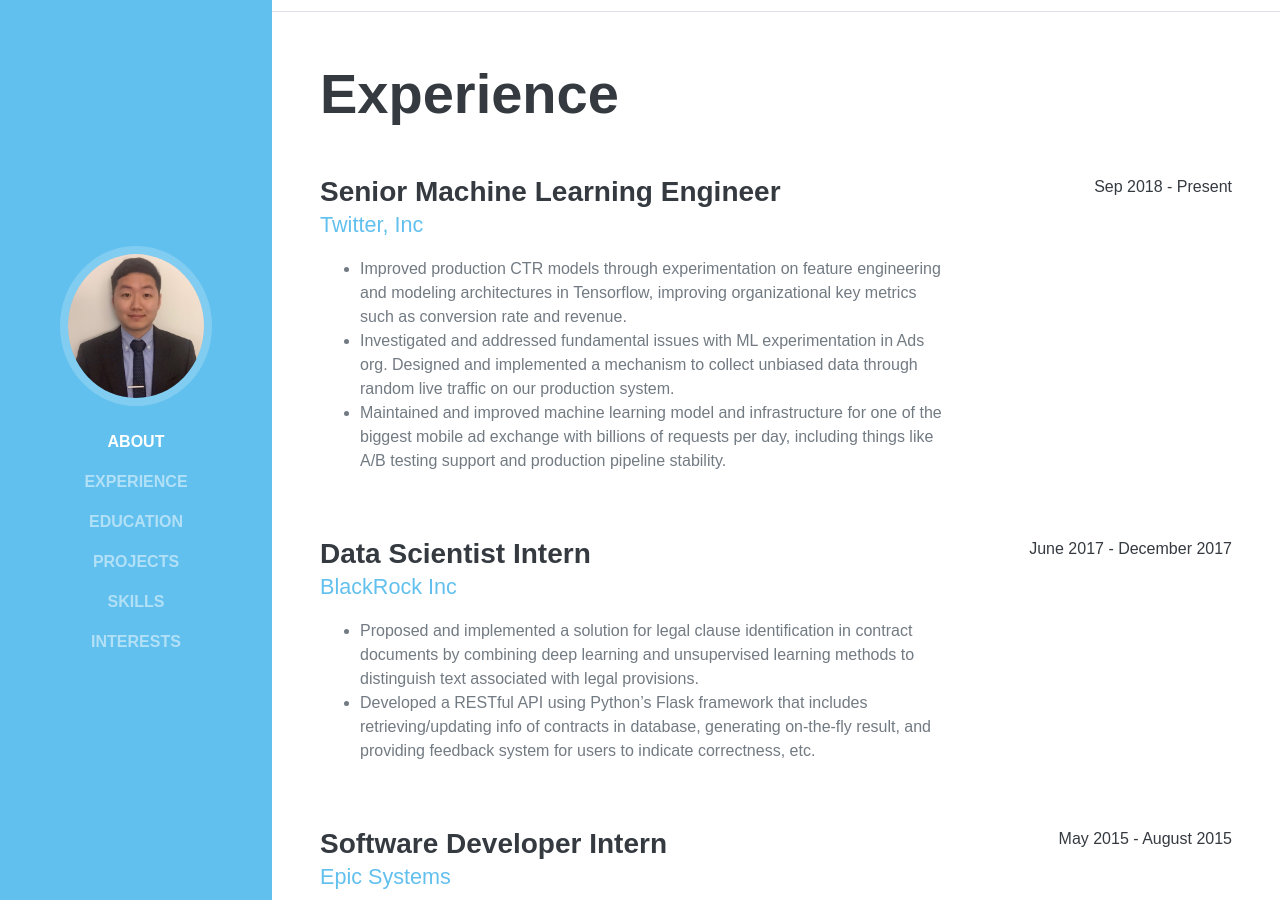
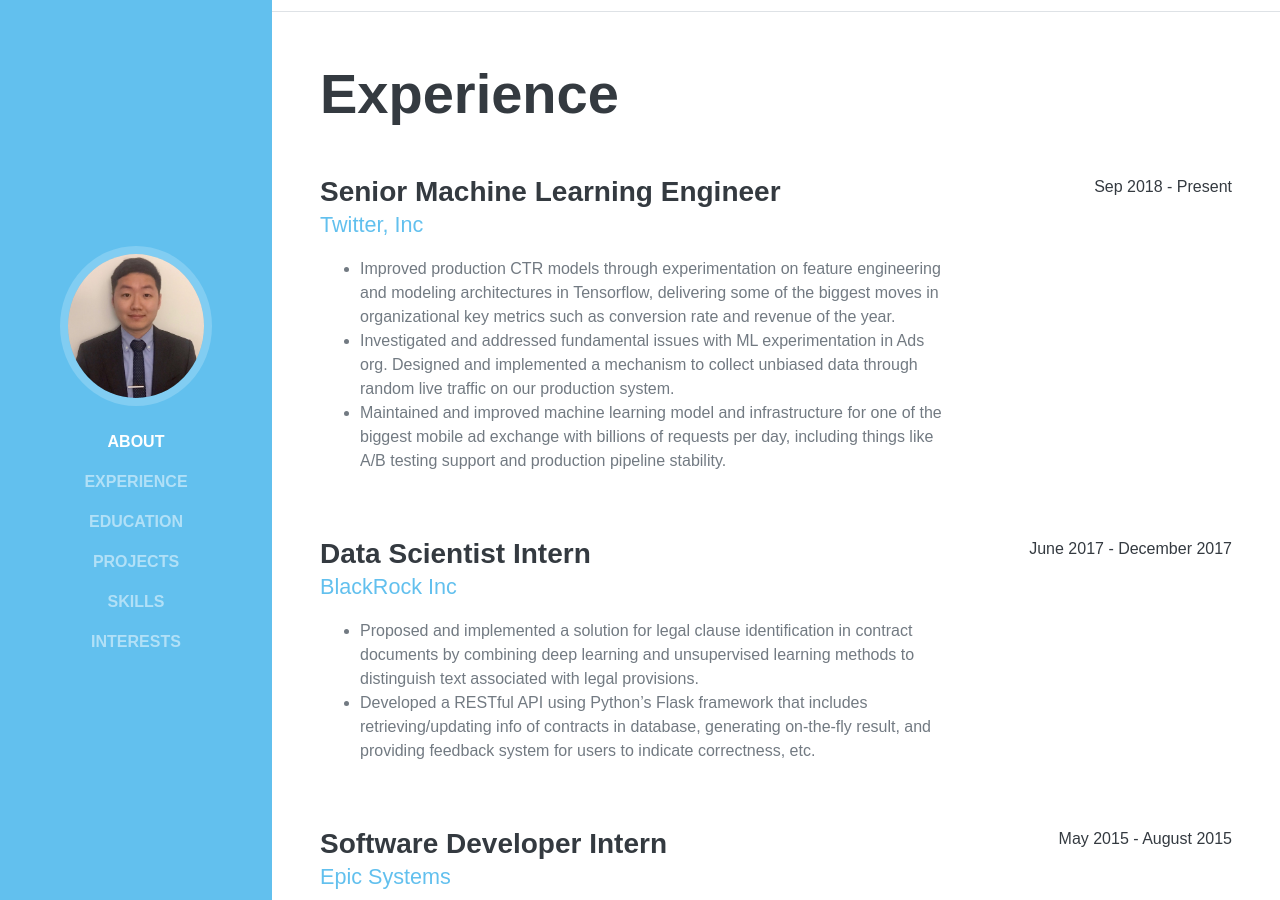
Before and after one commit to timatim/timatim.github.io, a Jekyll site: the page index.html, which Jekyll copies as it is, in a window 1280 px wide and 900 px high, scrolled down 888 px. Built offline with Jekyll 4.4.1, drawn with Linux system fonts in a browser that asks for light colours; some web fonts are replaced.

Commit message:
update twitter

```diff
--- a/index.html
+++ b/index.html
@@ -122,7 +122,7 @@
                 <div class="subheading mb-3">Twitter, Inc</div>
               </a>
               <ul>
-                <li>Improved production CTR models through experimentation on feature engineering and modeling architectures in Tensorflow, improving organizational key metrics such as conversion rate and revenue.</li>
+                <li>Improved production CTR models through experimentation on feature engineering and modeling architectures in Tensorflow, delivering some of the biggest moves in organizational key metrics such as conversion rate and revenue of the year.</li>
                 <li>Investigated and addressed fundamental issues with ML experimentation in Ads org. Designed and implemented a mechanism to collect unbiased data through random live traffic on our production system.</li>
                 <li>Maintained and improved machine learning model and infrastructure for one of the biggest mobile ad exchange with billions of requests per day, including things like A/B testing support and production pipeline stability.</li>
               </ul>
```
